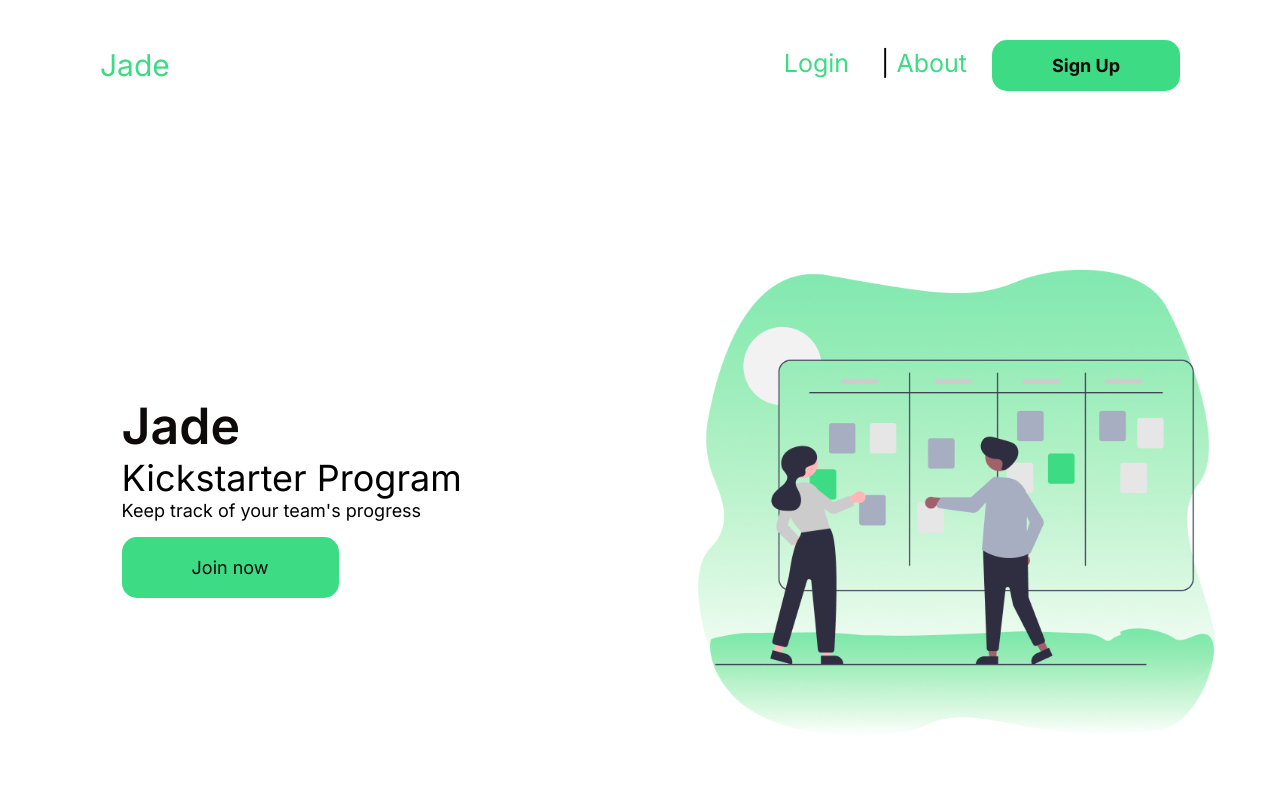
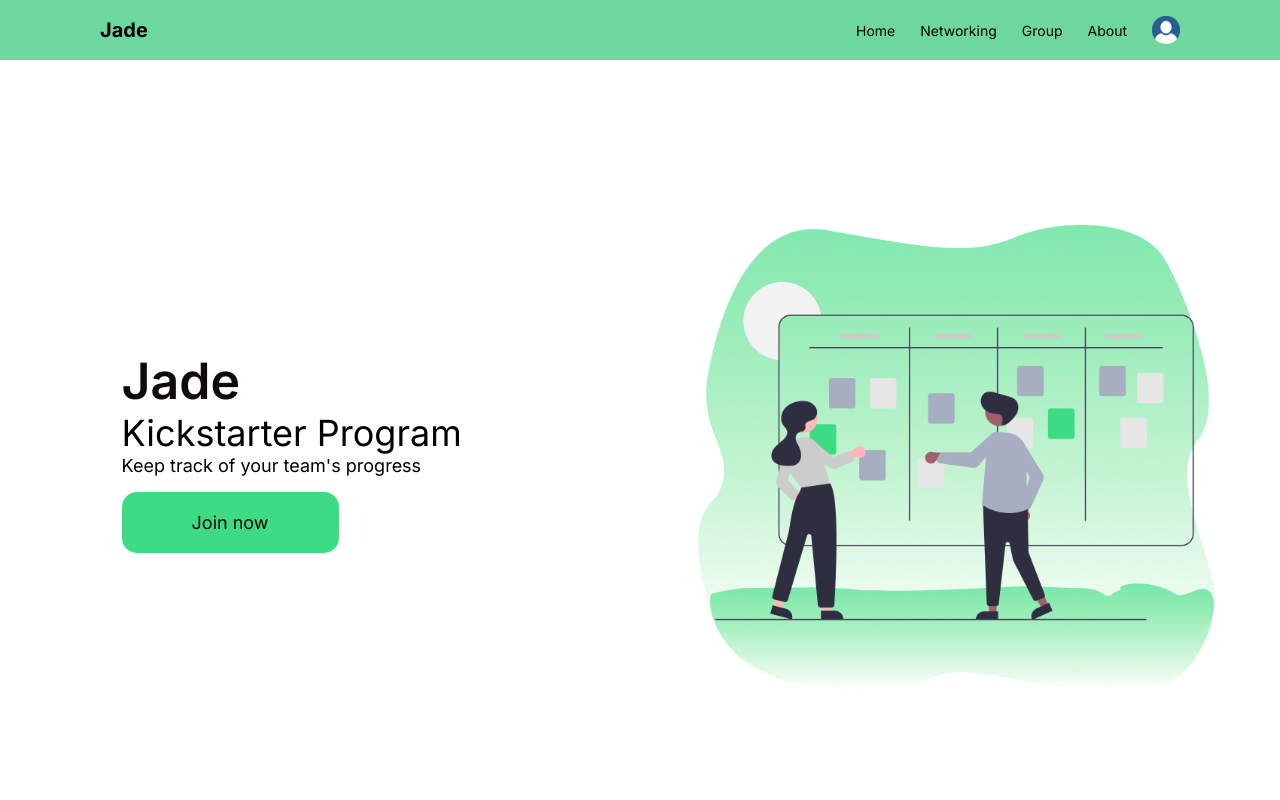
Before and after one commit to aibarrola/SubtleAsianNetwork, a React (Create React App) app: page / in a window 1280 px wide. Shown: the top 800 px of the page. Built offline with nearby package versions, Linux system fonts and the light colour scheme.

Commit message:
created logged in navbar

```diff
--- /dev/null
+++ b/src/components/loggedNav.jsx
@@ -0,0 +1,63 @@
+import React, { useState } from "react";
+import "./navbar.css";
+import DropDown from "./navDropDown";
+import { useHistory } from "react-router-dom";
+import { getJwt } from "./Helpers/jwt";
+
+function LoggedNav() {
+  /*   const [user, setUser] = useState(retrieved); */
+  const [dropDown, setDrop] = useState(false);
+  const [group, setGroup] = useState("");
+  const [showNav, setNavBar] = useState(false);
+
+  function logout() {
+    localStorage.clear();
+  }
+
+  const changeBackground = () => {
+    if (window.scrollY >= 100) {
+      setNavBar(true);
+    } else {
+      setNavBar(false);
+    }
+  };
+
+  window.addEventListener("scroll", changeBackground);
+
+  return (
+    <div className={"navbar active"}>
+      <small className="navTitle active"> Jade </small>
+
+      <div className="navButtons">
+        <a href="Home " className="active">
+          Home
+        </a>
+        <a href="/networking" className="active">
+          Networking
+        </a>
+        <a href="/group" className="active">
+          Group
+        </a>
+        <a href="/group" className="active">
+          About
+        </a>
+        <div
+          className="profileOptions flexRowCenter circle"
+          onClick={() => setDrop(!dropDown)}
+        >
+          <img
+            src="/images/createProfile/profilepic.svg"
+            alt="Profile Default"
+            className="profileOptions"
+          />
+          {dropDown && <DropDown />}
+        </div>
+
+        {/*   <a href={`/group/${group}`}> Groups </a>
+        <a href={`/user/profile/${retrieved.user_id}`}> My Profile </a> */}
+      </div>
+    </div>
+  );
+}
+
+export default LoggedNav;
--- /dev/null
+++ b/src/components/navDropDown.jsx
@@ -0,0 +1,25 @@
+import React, { useState } from "react";
+import "./navbar.css";
+
+function NavDropDown() {
+  function DropDownItem(props) {
+    return (
+      <a href="#" className="menu-item">
+        {props.children}
+      </a>
+    );
+  }
+
+  return (
+    <div className="navDropDown shadow">
+      <DropDownItem>
+        <small className="dropTag">My profile </small>
+      </DropDownItem>
+      <DropDownItem>
+        <small className="dropTag">Log out </small>
+      </DropDownItem>
+    </div>
+  );
+}
+
+export default NavDropDown;
--- a/src/components/navbar.css
+++ b/src/components/navbar.css
@@ -1,13 +1,10 @@
 .navbar {
   background: rgba(0, 0, 255, 0);
 
-  overflow: hidden;
-
-  margin-top: 25px;
   font-size: 25px;
   display: flex;
   flex-direction: row;
-  height: 80px;
+  height: 60px;
   justify-content: space-between;
   align-items: center;
   padding: 0 100px;
@@ -17,16 +14,20 @@
 }
 
 .navbar.active {
-  background: var(--main-color);
+  /*  background: var(--main-color); */
+
+  background: #61d495ea;
   color: var(--main-dark);
 }
 
 .navTitle {
-  font-size: 30px;
+  font-size: 35px;
+  font-weight: bold;
   color: var(--main-color);
 }
 .navTitle.active {
   color: var(--main-dark);
+  font-size: 20px;
 }
 
 .navbar a {
@@ -47,10 +48,93 @@
   color: var(--main-dark);
   background-color: var(--main-color);
   border-radius: 20px; */
-  padding: 15px 60px;
+
+  /*  padding: 15px 60px;
+  font-weight: bold; */
+
+  border-radius: 15px;
+  padding: 20px 70px;
+  color: var(--main-dark);
+  background-color: var(--main-color);
+  border: 0px;
+  font-size: 20px;
   font-weight: bold;
 }
 
-.navSignUp .active {
-  background-color: (--main-white);
+.navSignUp.active {
+  background-color: white;
+  border-radius: 15px;
+  padding: 12px 35px;
+  font-size: 12px;
+  color: black;
 }
+
+.active {
+  font-size: 14px;
+}
+
+.navButtons {
+  display: flex;
+  flex-direction: row;
+  justify-content: space-around;
+  align-items: center;
+}
+
+.profileOptions {
+  height: 28px;
+  width: 28px;
+
+  background-image: "url(`/SubtleAsianNetwork-/public/images/createProfile/profilepic.png`)";
+}
+
+.navDropDown {
+  position: absolute;
+  top: 48px;
+  width: 200px;
+  transform: translateX(-25%);
+  background-color: #40c87d;
+  border-color: white;
+  color: black;
+  border-radius: 8px;
+  padding: 1rem;
+  overflow: hidden;
+}
+
+.menu-item {
+  height: 50px;
+  color: black !important;
+  display: flex;
+  align-items: center;
+  border-radius: 12px;
+  transition: background 500ms;
+  padding: 0.5rem;
+}
+
+.menu-item:hover {
+  background-color: #27df79;
+  margin-left: auto;
+}
+
+.droptag {
+  color: black;
+  font-size: 20px;
+}
+
+@media only screen and (max-width: 680px) {
+  .navbar {
+    background: var(--main-color);
+  }
+
+  .navTitle {
+    color: black;
+    justify-self: start;
+  }
+  .navButtons {
+    display: none;
+    visibility: hidden;
+  }
+  .navSignUp {
+    display: none;
+    color: black;
+  }
+}
--- a/src/components/navbar.jsx
+++ b/src/components/navbar.jsx
@@ -1,12 +1,12 @@
-import React, { useEffect, useState } from "react";
+import React from "react";
 import Axios from "axios";
 import { useHistory } from "react-router-dom";
-import "./navbar.css";
-
 import { getJwt } from "./Helpers/jwt";
+import UnLoggedNav from "./unLoggedNavbar";
+import LoggedNav from "./loggedNav";
 
 function Navbar() {
-  const [token, setToken] = useState();
+  /*  const [token, setToken] = useState();
 
   let retrieved = localStorage.getItem("user");
   retrieved = JSON.parse(retrieved);
@@ -14,8 +14,9 @@ function Navbar() {
   const [user, setUser] = useState(retrieved);
   const [group, setGroup] = useState("");
   const [showNav, setNavBar] = useState(false);
+  const [loggedInNav, setloggedIn] = useState(false);
 
-  let history = useHistory();
+  let history = useHistory(); */
 
   /*   useEffect(() => {
     setToken(getJwt());
@@ -31,7 +32,7 @@ function Navbar() {
     localStorage.clear();
   }
 
-  const changeBackground = () => {
+  /* const changeBackground = () => {
     if (window.scrollY >= 100) {
       setNavBar(true);
     } else {
@@ -39,40 +40,13 @@ function Navbar() {
     }
   };
 
-  window.addEventListener("scroll", changeBackground);
+  window.addEventListener("scroll", changeBackground); */
 
   return (
-    <div class={showNav ? "navbar active" : "navbar"}>
-      {/*  <a href="/" onClick={logout}>
-          Logout
-        </a> */}
-      {/*   <a href="/networking"> Networking </a> */}
-      <small className={showNav ? "navTitle active" : "navTitle "}>
-        {" "}
-        Jade{" "}
-      </small>
-
-      <div>
-        <a href="/login" className={showNav ? "active" : " "}>
-          Login
-        </a>
-        <span className={showNav ? "active" : " "}> | </span>
-        <a href="/about" className={showNav ? "active" : " "}>
-          About
-        </a>
-        <button
-          href="/signup"
-          class={showNav ? " navSignUp active " : "BTNsignUp navSignUp"}
-          className="BTNsignUp navRight"
-        >
-          Sign Up
-        </button>
-        {/* <a href={`/group/${group}`}> Groups </a> */}
-        {/*  <a href={`/user/profile/${retrieved.user_id}`}> My Profile </a> */}
-
-        {/* <a href="Home"> Home </a> */}
-      </div>
-    </div>
+    <>
+      <LoggedNav />
+      {/* <UnLoggedNav /> */}
+    </>
   );
 }
 
--- a/src/components/pages/aboutPage/about.css
+++ b/src/components/pages/aboutPage/about.css
@@ -103,3 +103,31 @@
 .dirSmall {
   font-size: 45px;
 }
+
+@media only screen and (max-width: 850px) {
+  .directions {
+    grid-template-columns: 1fr;
+    height: 60vh;
+  }
+
+  .kickStartContainer {
+    height: 60vh;
+  }
+  .kickDefintion {
+    display: block;
+    justify-content: center;
+    align-items: center;
+  }
+
+  .kickStartDef {
+    text-align: center;
+  }
+
+  .mapSVG {
+    order: 1;
+    display: none;
+  }
+  .newIdeasSVG {
+    display: none;
+  }
+}
--- a/src/components/pages/aboutPage/about.jsx
+++ b/src/components/pages/aboutPage/about.jsx
@@ -10,7 +10,7 @@ import { FontAwesomeIcon } from "@fortawesome/react-fontawesome";
 function aboutPage() {
   return (
     <div className="about">
-      <Navbar />
+      <Navbar className="navBar" />
       <div className="kickStartContainer">
         <div className="kickDefintion">
           <div className="flexCenterCol">
--- a/src/components/pages/groupPage/groupHeader.jsx
+++ b/src/components/pages/groupPage/groupHeader.jsx
@@ -6,19 +6,18 @@ function GroupHeader({ showPopUp, groupSetting }) {
   return (
     <section className="groupPageContainer">
       <div className="groupHeader">
-        <div>
+        <div className="groupPic "> Avatar </div>
         <h1 className="groupName"> {groupSetting.groupName}</h1>
         <p className="groupDesc"> {groupSetting.description}</p>
-          <a href={groupSetting.gitHub} target="_blank">Github Link</a>
-
         <div className="groupButtonContainer">
           <button className="editGroup" onClick={showPopUp}>
             {" "}
-              Edit Group
-              {" "}
+            Edit Group{" "}
           </button>
         </div>
+        * <button className="actionBTN"> Action </button>
       </div>
+      <div className="countDownContainer">55: 13 : 00</div>
       <div className="progressBar">
         <div
           className="loadingProgress"
@@ -27,7 +26,6 @@ function GroupHeader({ showPopUp, groupSetting }) {
           {groupSetting.projectPercent}%
         </div>
       </div>
-      </div>
     </section>
   );
 }
--- /dev/null
+++ b/src/components/unLoggedNavbar.jsx
@@ -0,0 +1,60 @@
+import React, { useState, useEffect } from "react";
+import "./navbar.css";
+import { useHistory } from "react-router-dom";
+import { getJwt } from "./Helpers/jwt";
+
+function UnloggedNav() {
+  /*   const [user, setUser] = useState(retrieved); */
+  const [group, setGroup] = useState("");
+  const [showNav, setNavBar] = useState(false);
+  const [loggedInNav, setloggedIn] = useState(false);
+
+  function logout() {
+    localStorage.clear();
+  }
+
+  const changeBackground = () => {
+    if (window.scrollY >= 100) {
+      setNavBar(true);
+    } else {
+      setNavBar(false);
+    }
+  };
+
+  window.addEventListener("scroll", changeBackground);
+
+  return (
+    <div class={showNav ? "navbar active" : "navbar"}>
+      {/*  <a href="/" onClick={logout}>
+              Logout
+            </a> */}
+      {/*   <a href="/networking"> Networking </a> */}
+      <small className={showNav ? "navTitle active" : "navTitle "}>
+        {" "}
+        Jade{" "}
+      </small>
+
+      <div className="navButtons">
+        <a href="/login" className={showNav ? "active" : " "}>
+          Login
+        </a>
+        {/*  <span className={showNav ? "active" : " "}> | </span> */}
+        <a href="/about" className={showNav ? "active" : " "}>
+          About
+        </a>
+        <button
+          href="/signup"
+          class={showNav ? "navSignUp active " : "navSignUp"}
+        >
+          Sign Up
+        </button>
+        {/* <a href={`/group/${group}`}> Groups </a> */}
+        {/*  <a href={`/user/profile/${retrieved.user_id}`}> My Profile </a> */}
+
+        {/* <a href="Home"> Home </a> */}
+      </div>
+    </div>
+  );
+}
+
+export default UnloggedNav;
--- a/src/index.css
+++ b/src/index.css
@@ -39,7 +39,7 @@
   --main-dark: #0f0a0a;
   --light-grey: #f8f4f4;
   --inactive-grey: #959595;
-  --inactive-light-grey: #F4F4F4;
+  --inactive-light-grey: #f4f4f4;
 }
 
 .flex-column {
@@ -54,6 +54,15 @@
   align-items: center;
 }
 
+.circle {
+  display: flex;
+  justify-content: center;
+  align-items: center;
+  border-radius: 50%;
+  width: 50%;
+  height: 50%;
+}
+
 .shadow {
   -moz-box-shadow: 3px 3px 5px 6px #ccc;
   -webkit-box-shadow: 3px 3px 5px 6px #ccc;
```
Also changed, not shown: src/App.js (+8 -9 lines). Lines whose indentation alone changed are shown as unchanged.
